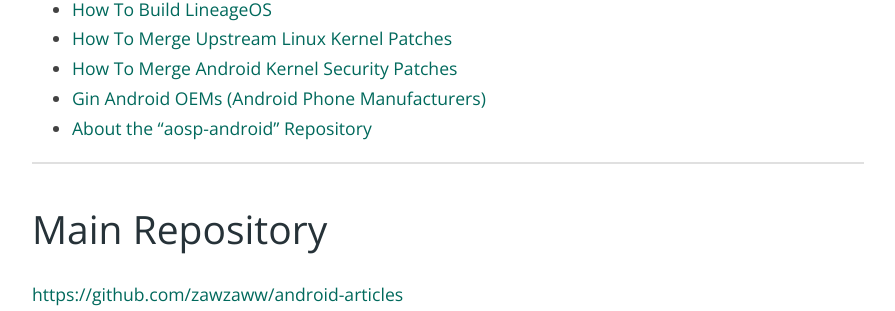
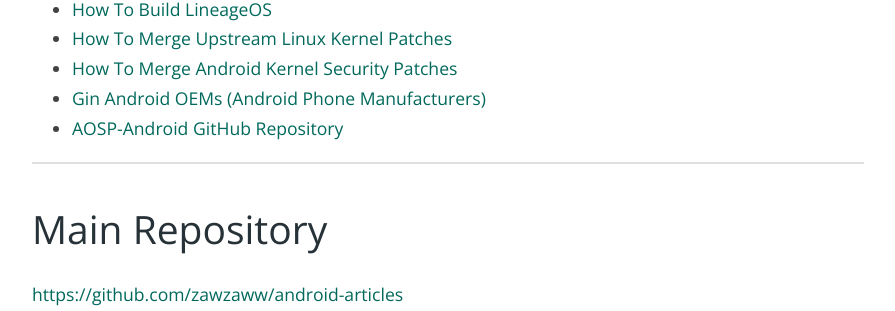
Before and after one commit to zawzaww/zawzaww.github.io, a Jekyll site: the page built from _posts/2018-08-19-android-articles.md, in a window 1280 px wide and 900 px high, scrolled down 991 px. Shown: the part 144-455 px from the top of the window, without its empty margins (192-1087 px from the left). Built offline with Jekyll 4.4.1, drawn with Linux system fonts in a browser that asks for light colours.

Commit message:
_posts: android-articles: Renamed index title name

```diff
--- a/_posts/2018-08-19-android-articles.md
+++ b/_posts/2018-08-19-android-articles.md
@@ -21,7 +21,7 @@
 - [How To Merge Upstream Linux Kernel Patches](https://github.com/zawzaww/android-articles/blob/android/articles/Merging-Upstream-Linux-Kernel-Patches.md)
 - [How To Merge Android Kernel Security Patches](https://github.com/zawzaww/android-articles/blob/android/articles/Merging-Kernel-Security-Patches.md)
 - [Gin Android OEMs (Android Phone Manufacturers)](https://github.com/zawzaww/android-articles/blob/android/articles/Gin-Android-OEMs.md)
-- [About the "aosp-android" Repository](https://github.com/zawzaww/android-articles/blob/android/articles/AOSP-Android-GitHub-Repo.md)
+- [AOSP-Android GitHub Repository](https://github.com/zawzaww/android-articles/blob/android/articles/AOSP-Android-GitHub-Repo.md)
 
 ----
 
```
